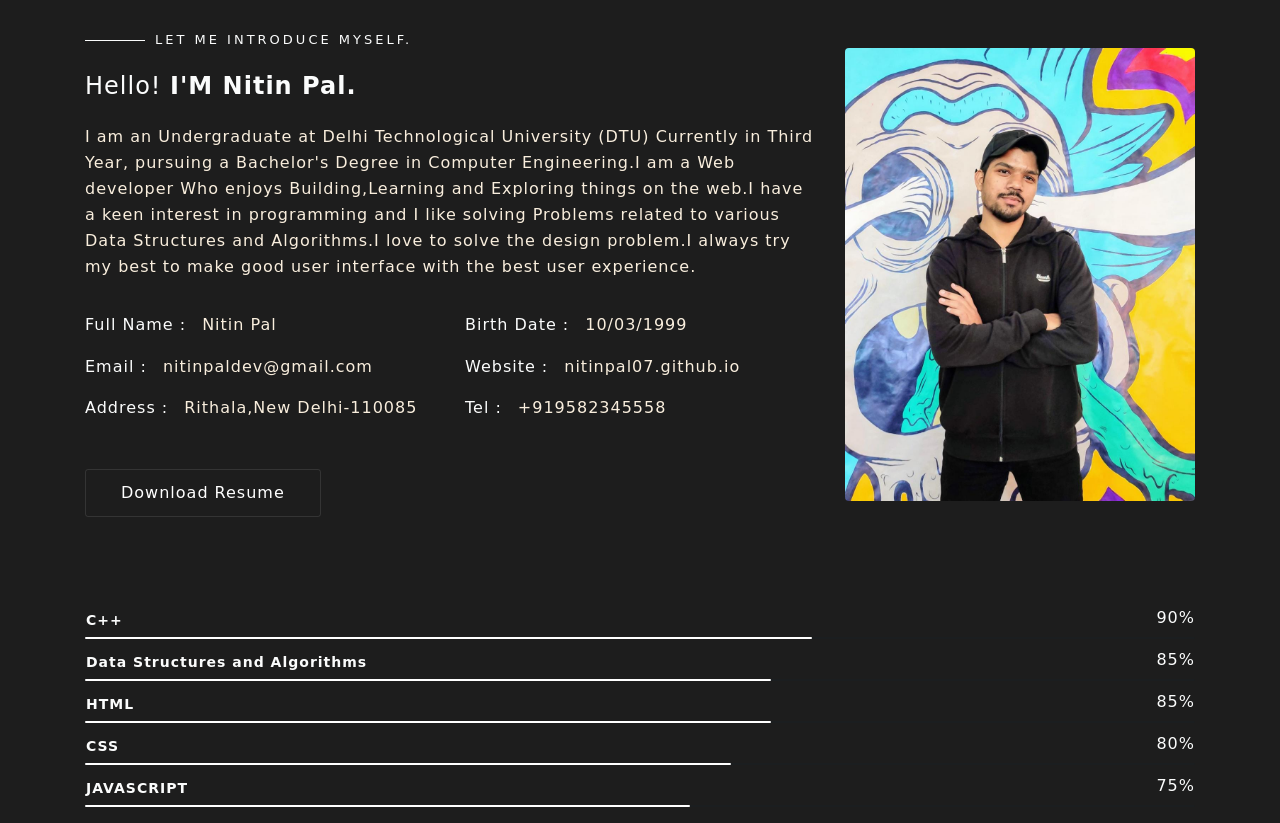
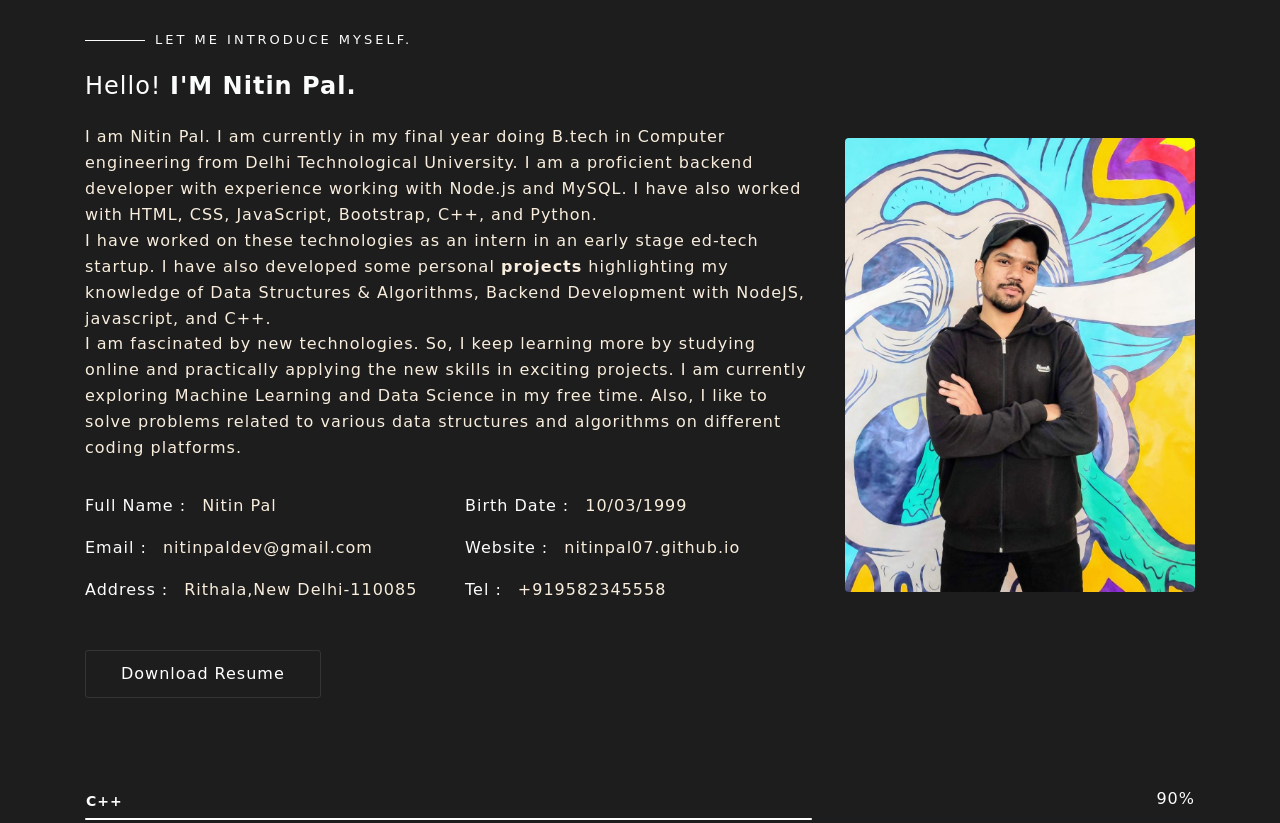
Before and after one commit to Nitinpal07/nitinpal07.github.io, a plain HTML site: page index.html in a window 1280 px wide. Shown: the part 880-1703 px from the top of the page. Drawn offline with Linux system fonts and the light colour scheme; files whose address does not match are found by name; a web font is replaced by a local one.

Commit message:
cover edit

```diff
--- a/index.html
+++ b/index.html
@@ -148,7 +148,9 @@
 					<div class="mt-3">
 						<h2 class="sub-title">Let Me Introduce Myself.</h2>
 						<h4 class="mt-4">Hello! <span class="base-color font-weight-bold">I'M Nitin Pal.</span></h4>
-						<p class="text-muted mt-4">I am an Undergraduate at Delhi Technological University (DTU) Currently in Third Year, pursuing a Bachelor's Degree in Computer Engineering.I am a Web developer Who enjoys Building,Learning and Exploring things on the web.I have a keen interest in programming and I like solving Problems related to various Data Structures and Algorithms.I love to solve the design problem.I always try my best to make good user interface with the best user experience.</p>
+						<p class="text-muted mt-4">I am Nitin Pal. I am currently in my final year doing B.tech in Computer engineering from Delhi Technological University. I am a proficient backend developer with experience working with Node.js and MySQL. I have also worked with HTML, CSS, JavaScript, Bootstrap, C++, and Python.<br>
+						I have worked on these technologies as an intern in an early stage ed-tech startup. I have also developed some personal <b><a href="#">projects</a></b> highlighting my knowledge of Data Structures & Algorithms, Backend Development with NodeJS, javascript, and C++.<br>
+						I am fascinated by new technologies. So, I keep learning more by studying online and practically applying the new skills in exciting projects. I am currently exploring Machine Learning and Data Science in my free time. Also, I like to solve problems related to various data structures and algorithms on different coding platforms.</p>
 						<div class="row">
 							<div class="col-md-6">
 								<ul class="about-info">
```
